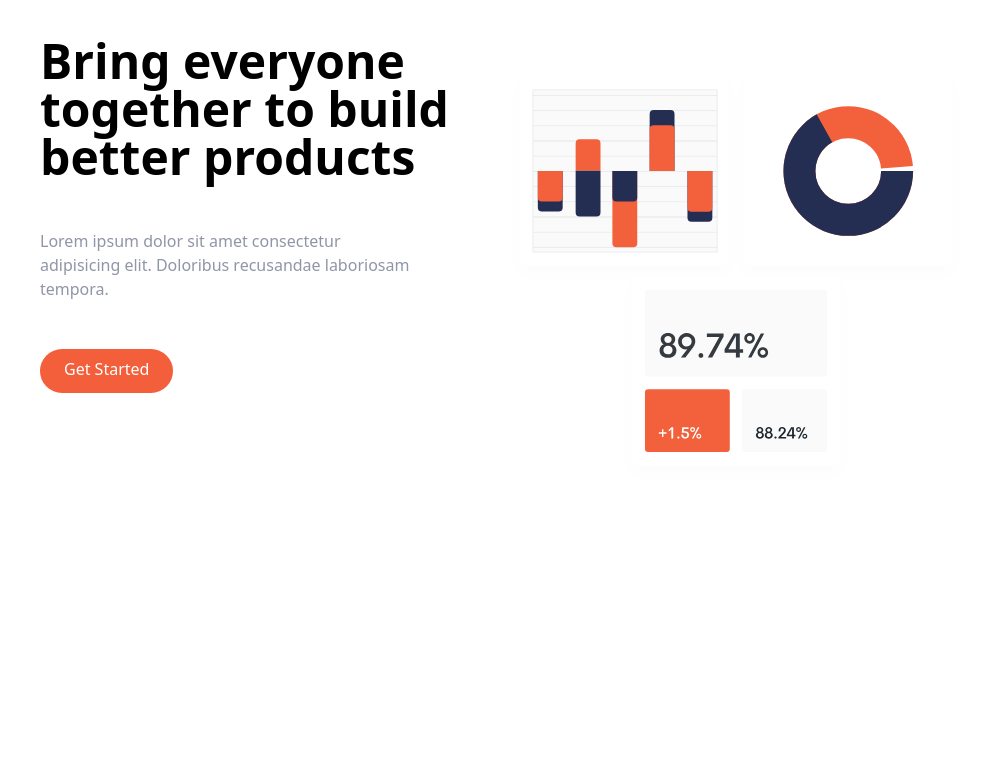
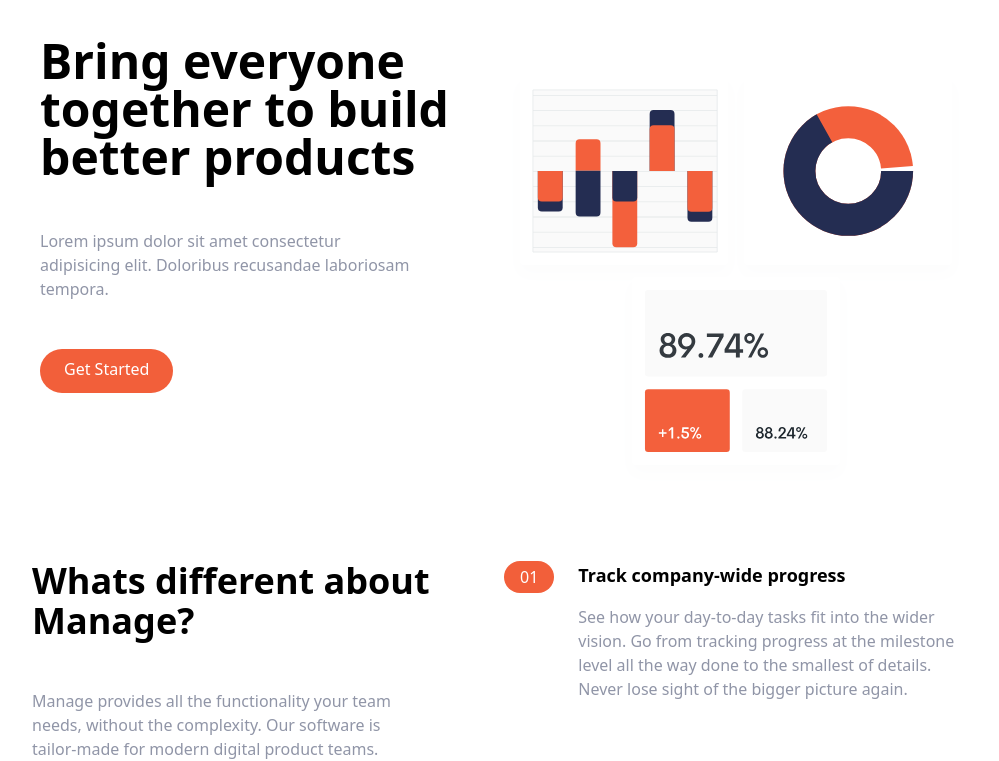
Before and after one commit to rajesh-mondal/manage-landing-tailwind, a website: page index.html in a window 1280 px wide. Shown: the part 95-856 px from the top of the page, without its empty margins (136-1135 px from the left). Before the commit the page ends 800 px from the top, so only its background shows below. Drawn offline with Linux system fonts and the light colour scheme.

Commit message:
working on feature section

```diff
--- a/index.html
+++ b/index.html
@@ -50,5 +50,48 @@
             </div>
         </div>
     </section>
+    <!-- Feature Section -->
+    <section id="features">
+        <!-- Flex Container -->
+        <div class="container flex flex-col px-4 mx-auto mt-10 space-y-12 md:space-y-0 md:flex-row">
+            <!-- Whats Different -->
+            <div class="flex flex-col space-y-12 md:w-1/2">
+                <h2 class="max-w-md text-4xl font-bold text-center md:text-left">
+                    Whats different about Manage?
+                </h2>
+                <p class="max-w-sm text-center text-darkGrayishBlue md:text-left">
+                    Manage provides all the functionality your team needs, without the complexity. Our software is tailor-made for modern digital product teams.
+                </p>
+            </div>
+            <!-- Numbered List -->
+            <div class="flex flex-col space-y-8 md:w-1/2">
+                <!-- Single List Item -->
+                <div class="flex flex-col space-y-3 md:space-y-0 md:space-x-6 md:flex-row">
+                    <!-- Heading -->
+                    <div class="rounded-l-full bg-brightRedSupLight md:bg-transparent">
+                        <div class="flex items-center space-x-2">
+                            <div class="px-4 py-2 text-white rounded-full md:py-1 bg-brightRed">
+                                01
+                            </div>
+                            <h3 class="text-base font-bold md:mb-4 md:hidden">
+                                Track company-wide progress
+                            </h3>
+                        </div>
+                    </div>
+                    <div>
+                        <h3 class="hidden mb-4 text-lg font-bold md:block">
+                            Track company-wide progress
+                        </h3>
+                        <p class="text-darkGrayishBlue">
+                            See how your day-to-day tasks fit into the wider vision. Go from
+                            tracking progress at the milestone level all the way done to the
+                            smallest of details. Never lose sight of the bigger picture
+                            again.
+                        </p>
+                    </div>
+                </div>
+            </div>
+        </div>
+    </section>
 </body>
 </html>
```
Also changed, not shown: css/main.css.
